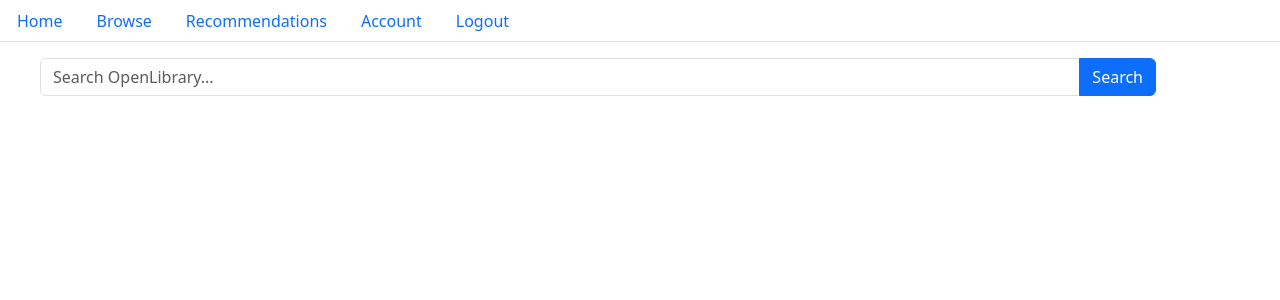
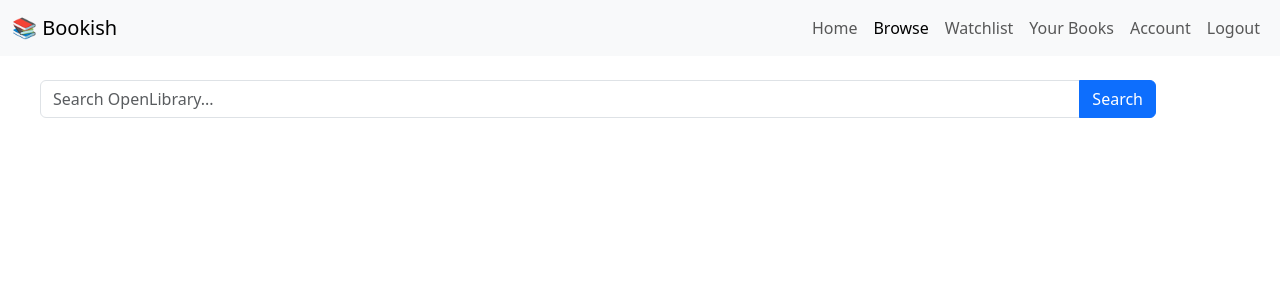
Before and after one commit to kbrandt8/bookish, a Flask app: page /browse in a window 1280 px wide. Shown: the top 300 px of the page. Run offline with Flask 3, Linux system fonts and the light colour scheme; the visitor is signed in with stand-in values (Sample User, id 1); some libraries are stand-ins or nearby versions.

Commit message:
UI changes: the header is dynamic and mobile friendly, the flash is now a closable div /Books: both the watchlist(formerly recommendations) and your books are available through /books/<state>

```diff
--- a/website/templates/base.html
+++ b/website/templates/base.html
@@ -18,12 +18,17 @@
 </head>
 <body>
 {% include "header.html" %}
-{% with messages = get_flashed_messages() %}
-{% if messages %}
-{% for message in messages %}
-<h5>{{message}}</h5>
-{% endfor %}
-{% endif %}
+{% with messages = get_flashed_messages(with_categories=true) %}
+  {% if messages %}
+    <div class="container mt-3">
+      {% for category, message in messages %}
+        <div class="alert alert-{{ category }} alert-dismissible fade show" role="alert">
+          {{ message }}
+          <button type="button" class="btn-close" data-bs-dismiss="alert"></button>
+        </div>
+      {% endfor %}
+    </div>
+  {% endif %}
 {% endwith %}
 <!-- Your page content -->
 <div class="container-fluid">
--- a/website/templates/header.html
+++ b/website/templates/header.html
@@ -1,29 +1,44 @@
-<ul class="nav nav-tabs">
+<nav class="navbar navbar-expand-lg navbar-light bg-light mb-4">
+  <div class="container-fluid">
+    <a class="navbar-brand" href="{{ url_for('views.home') }}">📚 Bookish</a>
+
+    <!-- Hamburger toggle button -->
+    <button class="navbar-toggler" type="button" data-bs-toggle="collapse" data-bs-target="#navbarNavDropdown"
+            aria-controls="navbarNavDropdown" aria-expanded="false" aria-label="Toggle navigation">
+      <span class="navbar-toggler-icon"></span>
+    </button>
+
+    <!-- Navbar links -->
+    <div class="collapse navbar-collapse" id="navbarNavDropdown">
+      <ul class="navbar-nav ms-auto">
+
+        <li class="nav-item">
+          <a class="nav-link {% if request.endpoint == 'views.home' %}active{% endif %}" href="{{ url_for('views.home') }}">Home</a>
         </li>
+
         <li class="nav-item">
-        <a class="nav-link" href="{{url_for('views.home')}}">Home</a>
-    </li>
-        <li class="nav-item">
-        <a class="nav-link" href="{{url_for('views.browse')}}">Browse</a>
-    </li>
-    <li class="nav-item">
+          <a class="nav-link {% if request.endpoint == 'views.browse' %}active{% endif %}" href="{{ url_for('views.browse') }}">Browse</a>
         </li>
 
         {% if not current_user.is_authenticated %}
         <li class="nav-item">
-        <a class="nav-link" href="{{url_for('views.login')}}">Login</a>
+          <a class="nav-link {% if request.endpoint == 'views.login' %}active{% endif %}" href="{{ url_for('views.login') }}">Login</a>
+        </li>
+        {% else %}
+        <li class="nav-item">
+          <a class="nav-link {% if request.endpoint == 'views.books' and state == 'watchlist' %}active{% endif %}" href="{{ url_for('views.books', state='watchlist') }}">Watchlist</a>
+        </li>
+        <li class="nav-item">
+          <a class="nav-link {% if request.endpoint == 'views.books' and state == 'read' %}active{% endif %}" href="{{ url_for('views.books', state='read') }}">Your Books</a>
+        </li>
+        <li class="nav-item">
+          <a class="nav-link {% if request.endpoint == 'views.account' %}active{% endif %}" href="{{ url_for('views.account') }}">Account</a>
+        </li>
+        <li class="nav-item">
+          <a class="nav-link" href="{{ url_for('views.logout') }}">Logout</a>
         </li>
         {% endif %}
-    {% if current_user.is_authenticated %}
-    <li class="nav-item">
-        <a class="nav-link" href="{{url_for('views.recommendations')}}">Recommendations</a>
-    </li>
-    <li class="nav-item">
-        <a class="nav-link" href="{{url_for('views.account')}}">Account</a>
-    </li>
-    <li class="nav-item">
-        <a class="nav-link" href="{{url_for('views.logout')}}">Logout</a>
-    </li>
-    {% endif %}
-
       </ul>
+    </div>
+  </div>
+</nav>
--- a/website/templates/search.html
+++ /dev/null
@@ -1,4 +0,0 @@
-{% extends "base.html" %}
-{% block content %}
-<p>search by {{type}}</p>
-{% endblock %}
--- a/website/views.py
+++ b/website/views.py
@@ -1,13 +1,13 @@
-from threading import Thread, Lock
-import requests
-from flask_wtf.csrf import generate_csrf
+from threading import Thread
+
 from flask import Blueprint, render_template, redirect, url_for, flash
 from flask import current_app
 from flask_login import LoginManager, login_required, login_user, current_user, logout_user
-from flask import after_this_request
+from flask_wtf.csrf import generate_csrf
+
 from book_shelf import BookShelf
 from .forms import LoginForm, RegisterForm, UploadForm
-from .models import User, db, UserBook, Book, Subject, UserSubject
+from .models import User, db, UserBook
 from .services.user_service import register_new_user, validate_login, add_user_books
 
 views = Blueprint('views', __name__)
@@ -16,11 +16,12 @@ login_manager = LoginManager()
 
 def run_in_thread(func):
     app = current_app._get_current_object()
+
     def wrapped():
         with app.app_context():
             func()
+
     Thread(target=wrapped).start()
-
 
 
 @login_manager.user_loader
@@ -32,12 +33,13 @@ def load_user(user_id):
 def home():
     return render_template("index.html")
 
+
 @views.route("/browse", methods=["GET"])
 def browse():
     query = request.args.get("q", "").strip()
     books = []
     csrf_token = generate_csrf()
-    shelf=BookShelf()
+    shelf = BookShelf()
 
     if query:
         try:
@@ -47,7 +49,9 @@ def browse():
 
     return render_template("browse.html", books=books, query=query, csrf_token=csrf_token)
 
+
 from flask import request
+
 
 @views.route("/add_openlibrary_book", methods=["POST"])
 @login_required
@@ -60,7 +64,7 @@ def add_openlibrary_book():
         flash("Missing title or author.")
         return redirect(url_for("views.browse"))
     shelf = BookShelf()
-    shelf.add_open_library_book(current_user.id,request.form)
+    shelf.add_open_library_book(current_user.id, request.form)
     msg = f"📚 '{title}' added"
 
     if is_read:
@@ -72,8 +76,6 @@ def add_openlibrary_book():
 
     flash(msg)
     return redirect(url_for("views.browse", q=request.args.get("q", "")))
-
-
 
 
 @views.route("/register", methods=['GET', 'POST'])
@@ -106,25 +108,30 @@ def login():
 @login_required
 def start_task():
     user = current_user.id
-    run_in_thread(lambda: BookShelf(user).books_from_subjects())
+    run_in_thread(lambda: BookShelf().books_from_subjects(user))
     return render_template("loading.html")
 
 
-@views.route("/recommendations")
+@views.route("/books/<state>")
 @login_required
-def recommendations():
-    csrf_token = generate_csrf()
-
+def books(state):
+    is_read = (state == "read")
     books = db.session.execute(
         db.select(UserBook)
-    .where(
-        UserBook.user_id == current_user.id,
-        UserBook.is_read == False,
-        UserBook.is_recommended == True
-    )
+        .where(
+            UserBook.user_id == current_user.id,
+            UserBook.is_read == is_read,
+            UserBook.is_recommended == True
+        )
         .options(db.joinedload(UserBook.book))
     ).scalars().all()
-    return render_template("recommendations.html", result=books, csrf_token=csrf_token)
+    return render_template(
+        "books.html",
+        result=books,
+        csrf_token=generate_csrf(),
+        is_read=is_read,
+        state=state
+    )
 
 
 @views.route("/account", methods=['GET', 'POST'])
@@ -133,15 +140,9 @@ def account():
     form = UploadForm()
     if form.validate_on_submit():
         user = current_user.id
-        run_in_thread(lambda:add_user_books(user,form))
+        run_in_thread(lambda: add_user_books(user, form))
         flash("Books are being processed...")
     return render_template("account.html", form=form)
-
-
-@views.route("/watchlist")
-@login_required
-def watchlist():
-    return render_template("watchlist.html")
 
 
 @views.route("/logout")
@@ -150,32 +151,28 @@ def logout():
     return redirect(url_for('views.home'))
 
 
-@views.route("/api/book_actions", methods=['POST', 'GET'])
+@views.route("/batch_book_action/<state>", methods=["POST"])
 @login_required
-def book_actions():
-    book_id= request.form.get("book_id")
-    action=request.form.get("action")
-    user_book = (
-        db.session.query(UserBook)
-        .filter_by(book_id=book_id, user_id=current_user.id)
-        .first()
-    )
-    if not user_book:
-        flash("You can't modify this book.")
-        return redirect(url_for("views.recommendations"))
-    action_map = {
-        "delete":lambda b: db.session.delete(b),
-        "is_read":lambda b: setattr(b, "is_read",True),
-        "is_not_read": lambda b: setattr(b, "is_read", False),
-        "not_recommended" : lambda b: setattr(b, "is_recommended", False),
-        "recommended": lambda b:setattr(b,"is_recommended", True),
-    }
-    handler = action_map.get(action)
-    if handler:
-        handler(user_book)
-        db.session.commit()
-    else:
-        flash("Invalid action.")
+def batch_book_action(state):
+    book_ids = request.form.getlist("book_ids")
+    action = request.form.get("action")
 
+    if not book_ids or not action:
+        flash("No books selected or invalid action.", "warning")
+        return redirect(url_for("views.watchlist", state=state))
 
-    return redirect(url_for("views.recommendations"))
+    for book_id in book_ids:
+        user_book = UserBook.query.filter_by(user_id=current_user.id, book_id=book_id).first()
+        if not user_book:
+            continue
+
+        if action == "delete":
+            db.session.delete(user_book)
+        elif action == "mark_read":
+            user_book.is_read = True
+        elif action == "not_recommended":
+            user_book.is_recommended = False
+
+    db.session.commit()
+    flash("Batch update successful!", "success")
+    return redirect(url_for("views.books", state=state))
```
Also changed, not shown: website/templates/books.html (added, +88 -0 lines), website/templates/recommendations.html (deleted, +0 -50 lines). Lines whose indentation alone changed are shown as unchanged.
